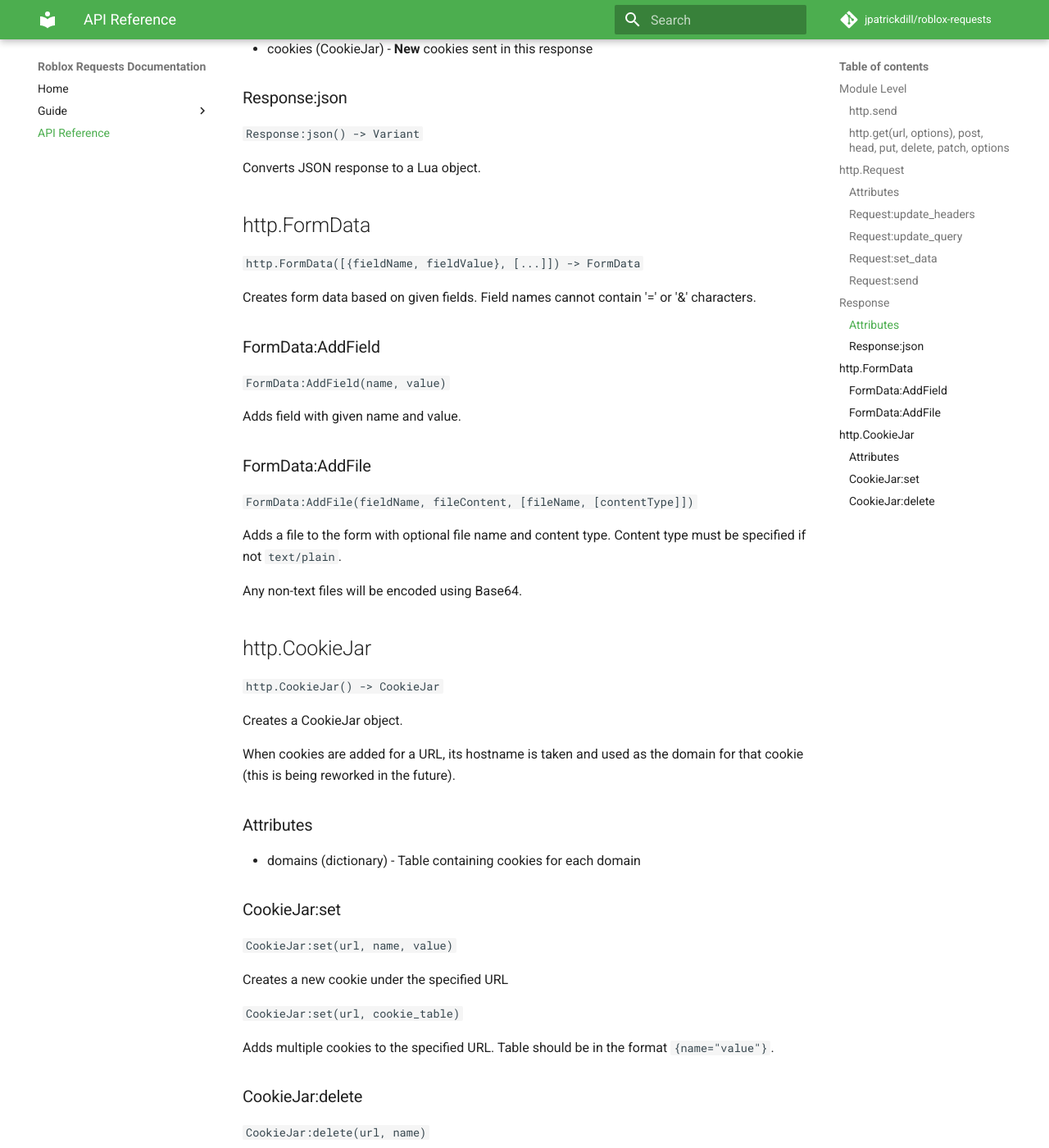
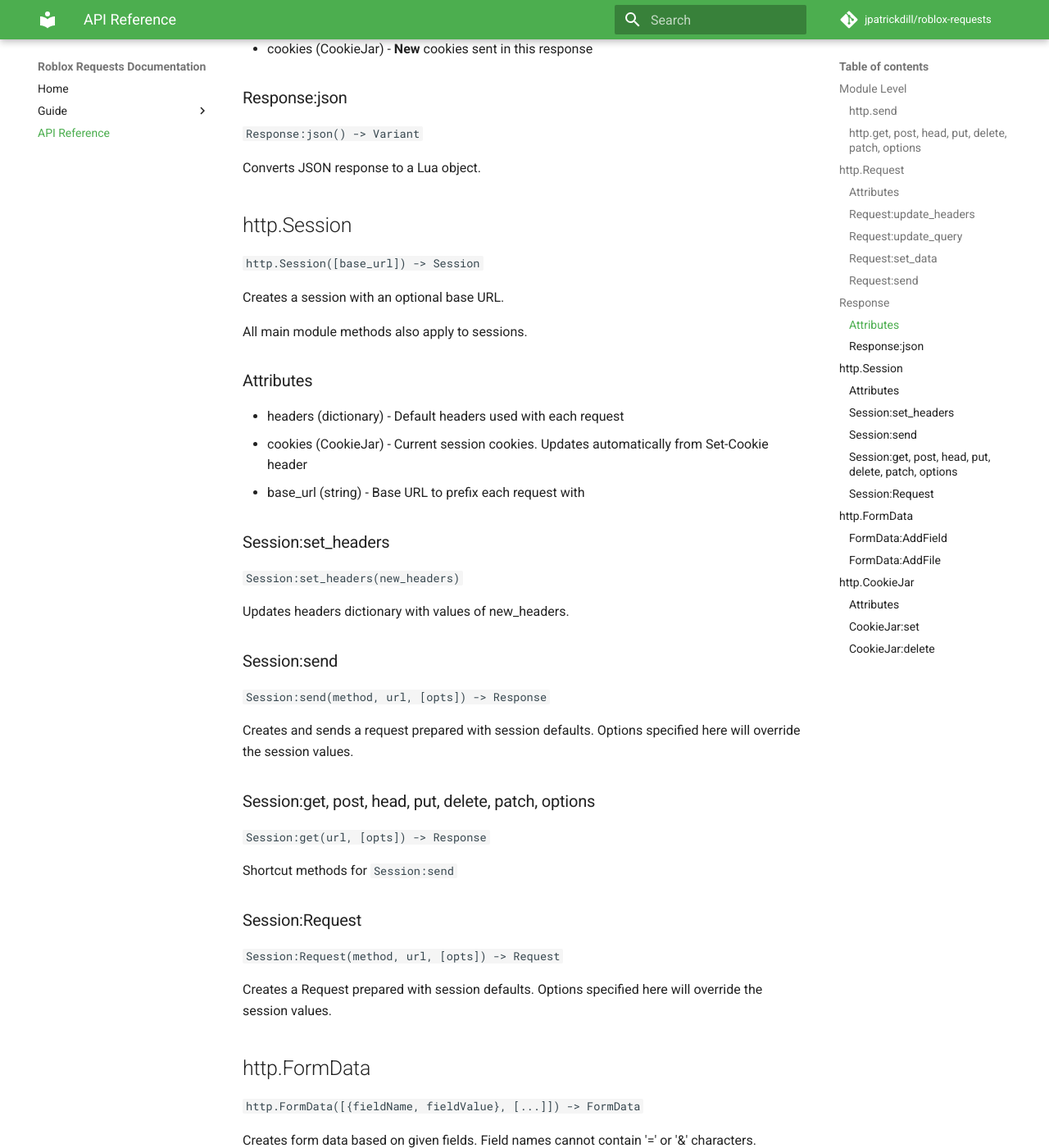
Before and after one commit to pat-dill/roblox-requests, an MkDocs documentation site: the page built from docs/api-reference.md, in a window 1280 px wide and 1400 px high, scrolled down 2323 px. Shown: the whole window at 82% size. Built offline with MkDocs 1.6.1 and Material for MkDocs 9.7.7, drawn with Linux system fonts in a browser that asks for light colours; comment, search, counter and statistics services are not loaded; some of the changed text lies outside the part shown.

Commit message:
fixed documentation errors
- added Session to api reference
- fixed spelling errors

```diff
--- a/docs/api-reference.md
+++ b/docs/api-reference.md
@@ -87,6 +87,46 @@
 `Response:json() -> Variant`
 
 Converts JSON response to a Lua object.
+
+## http.Session
+
+`http.Session([base_url]) -> Session`
+
+Creates a session with an optional base URL.
+
+All main module methods also apply to sessions.
+
+### Attributes
+
+- headers (dictionary) - Default headers used with each request
+- cookies (CookieJar) - Current session cookies. Updates automatically from Set-Cookie header
+- base_url (string) - Base URL to prefix each request with
+
+### Session:set_headers
+
+`Session:set_headers(new_headers)`
+
+Updates headers dictionary with values of new_headers.
+
+### Session:send
+
+`Session:send(method, url, [opts]) -> Response`
+
+Creates and sends a request prepared with session defaults.
+Options specified here will override the session values.
+
+### Session:get, post, head, put, delete, patch, options
+
+`Session:get(url, [opts]) -> Response`
+
+Shortcut methods for `Session:send`
+
+### Session:Request
+
+`Session:Request(method, url, [opts]) -> Request`
+
+Creates a Request prepared with session defaults.
+Options specified here will override the session values.
 
 ## http.FormData
 
```
Also changed, not shown: other parts of docs/api-reference.md (+2 -2 lines), docs/index.md (+1 -1 lines).
